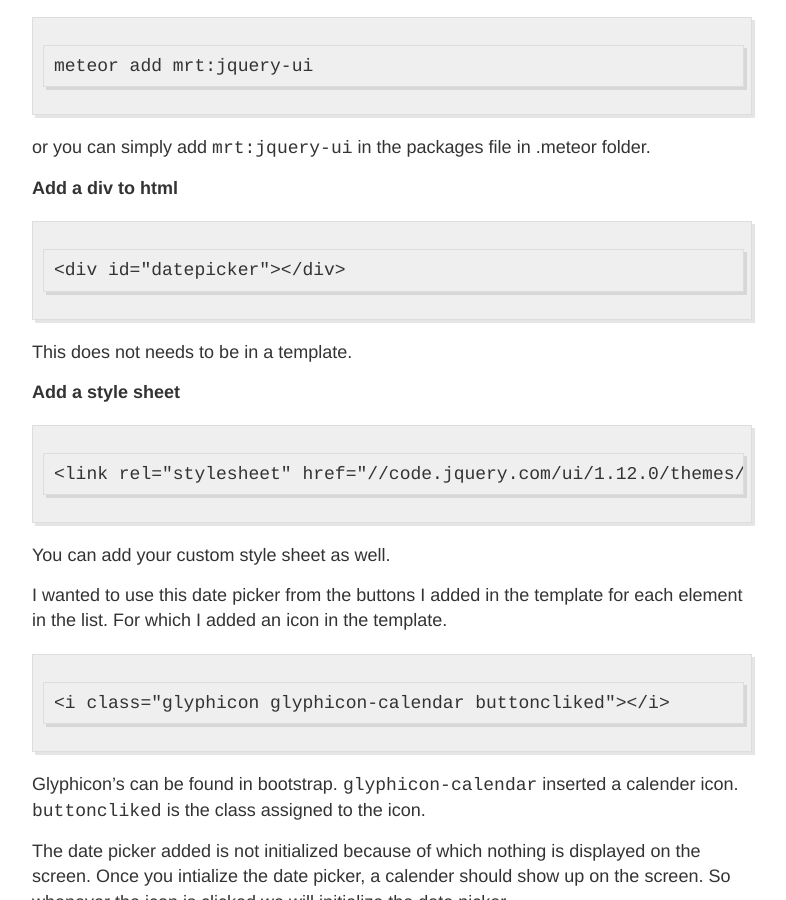
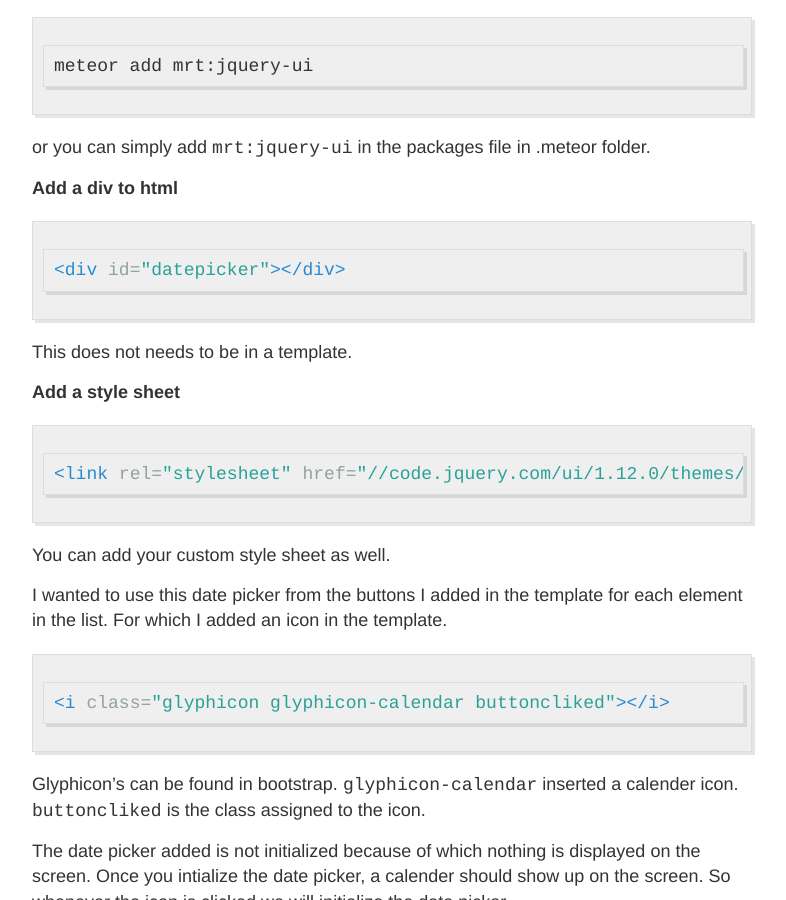
Before and after one commit to arccoder/arccoder.github.io, a Jekyll site: the page built from _posts/2016-08-07-datepicker-in-meteor.md, in a window 1280 px wide and 900 px high, scrolled down 793 px. Shown: the whole window, without its empty margins (248-1034 px from the left). Built offline with Jekyll 4.4.1, drawn with Linux system fonts in a browser that asks for light colours; comment, search, counter and statistics services are not loaded.

Commit message:
Update 2016-08-07-datepicker-in-meteor.md

````diff
--- a/_posts/2016-08-07-datepicker-in-meteor.md
+++ b/_posts/2016-08-07-datepicker-in-meteor.md
@@ -13,7 +13,7 @@ Enough of this  discussion lets see some code on to implemet this and I guess th
 
 **Add jquery-ui package to your meteor app**
 
-```
+```bash
 meteor add mrt:jquery-ui
 ```
 
@@ -21,7 +21,7 @@ or you can simply add `mrt:jquery-ui` in the packages file in .meteor folder.
 
 **Add a div to html**
 
-```
+```html
 <div id="datepicker"></div>
 ```
 
@@ -29,7 +29,7 @@ This does not needs to be in a template.
 
 **Add a style sheet**
 
-```
+```html
 <link rel="stylesheet" href="//code.jquery.com/ui/1.12.0/themes/base/jquery-ui.css">
 ```
 
@@ -38,7 +38,7 @@ You can add your custom style sheet as well.
 I wanted to use this date picker from the buttons I added in the template for each element in the list.
 For which I added an icon in the template.
 
-```
+```html
 <i class="glyphicon glyphicon-calendar buttoncliked"></i>
 ```
 
````
